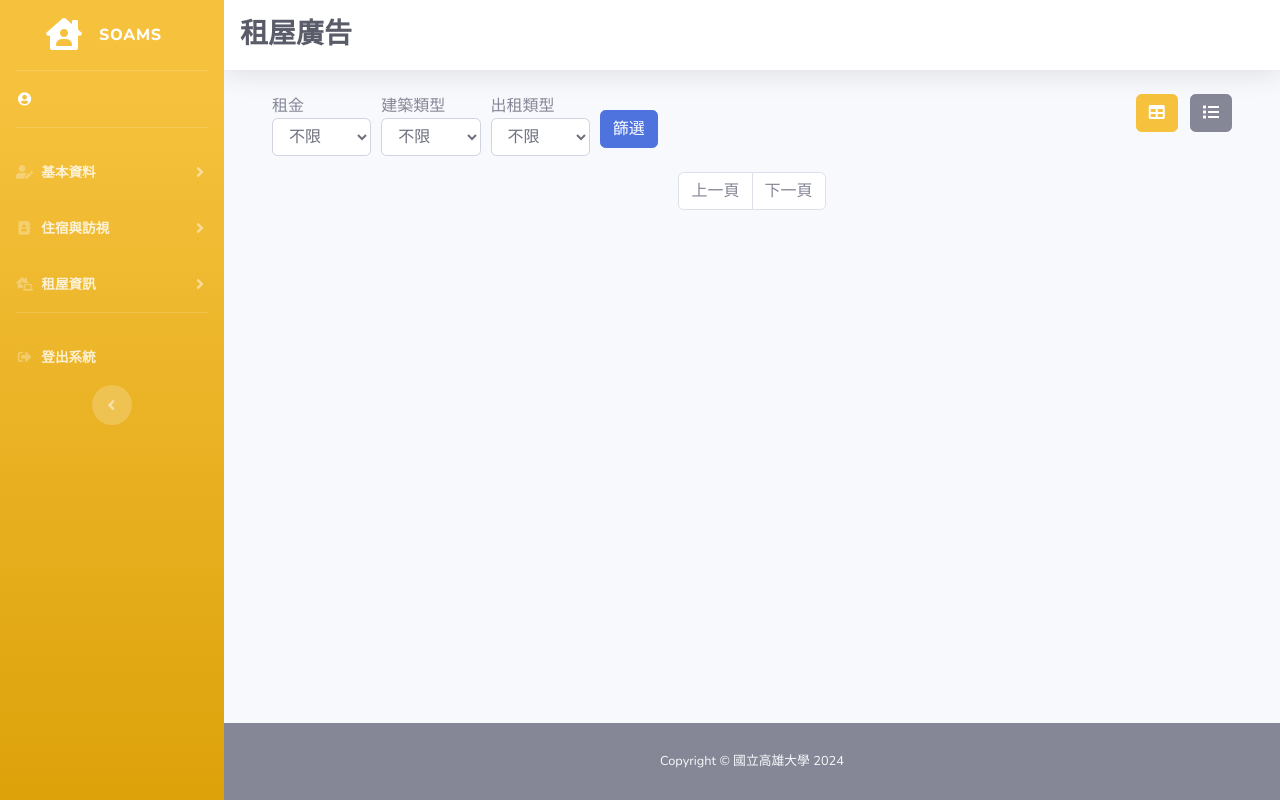
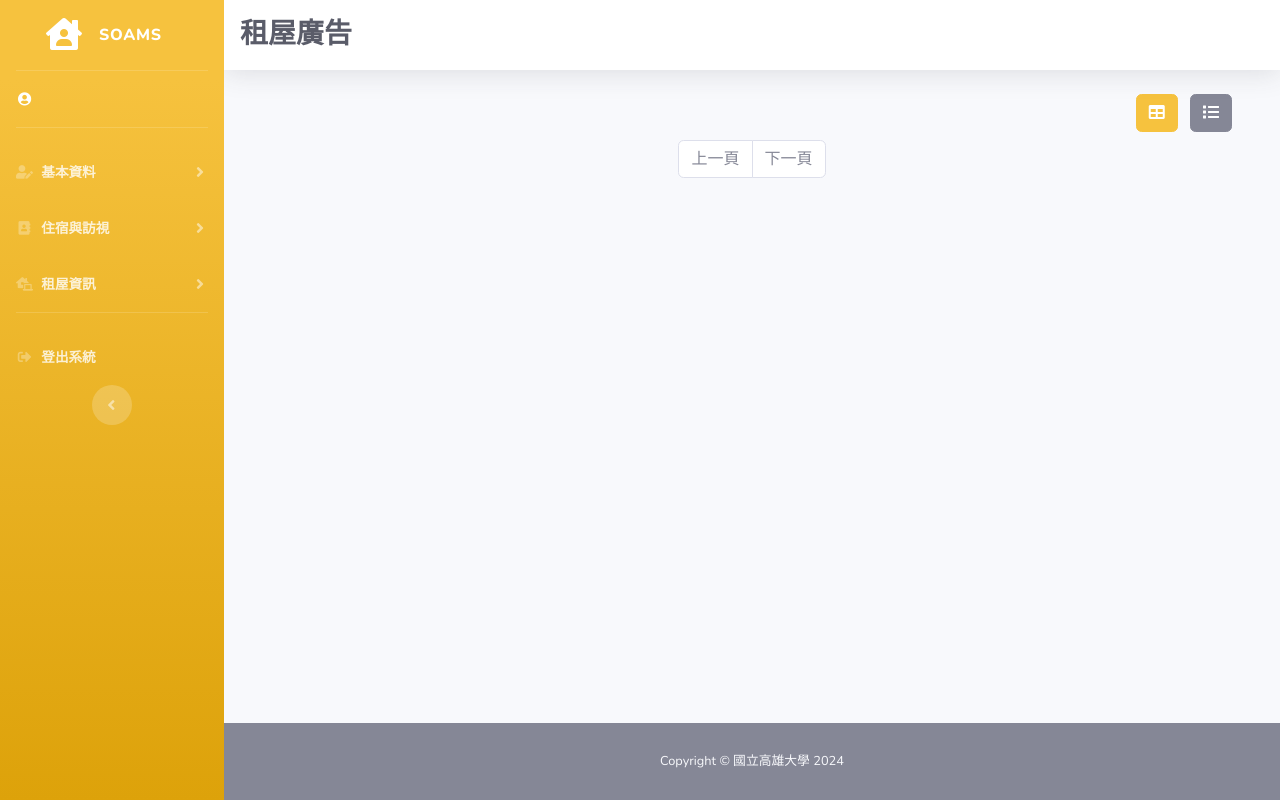
Before and after one commit to natsu5510/SOAMS, a Flask app: page /rental_advertisement/1 in a window 1280 px wide. Run offline with Flask 3, Linux system fonts and the light colour scheme; the visitor is signed in with stand-in values (Sample User, id 1); data that the repository does not hold is empty; some libraries are stand-ins or nearby versions.

Commit message:
移除瀏覽廣告篩選功能

```diff
--- a/app/templates/RIMS/rental_advertisement.html
+++ b/app/templates/RIMS/rental_advertisement.html
@@ -63,9 +63,9 @@
             {% endif %}
         {% endwith %}
 
-        <div class="d-flex justify-content-between">
+        <div class="d-flex justify-content-between mb-2">
             <!-- 篩選表單 -->
-            <form class="d-inline-flex mb-2" method="GET" action="{{ url_for('rental_advertisement.index', page=1) }}">
+            <!-- <form class="d-inline-flex mb-2" method="GET" action="{{ url_for('rental_advertisement.index', page=1) }}">
                 <div class="form-row">
                     <div class="col-md-3 mb-2">
                         <label class="mb-0" for="rentFilter">租金</label>
@@ -102,7 +102,8 @@
                         <button type="submit" class="btn btn-primary">篩選</button>
                     </div>
                 </div>
-            </form>
+            </form> -->
+            <div></div>
             <!-- 更換版面配置按鈕 -->
             <div id="layout-btn">
                 <button id="grid-button" class="btn btn-warning mr-2" onclick="toggleLayout('grid')"><i class="fa fa-table"></i></button>
```
